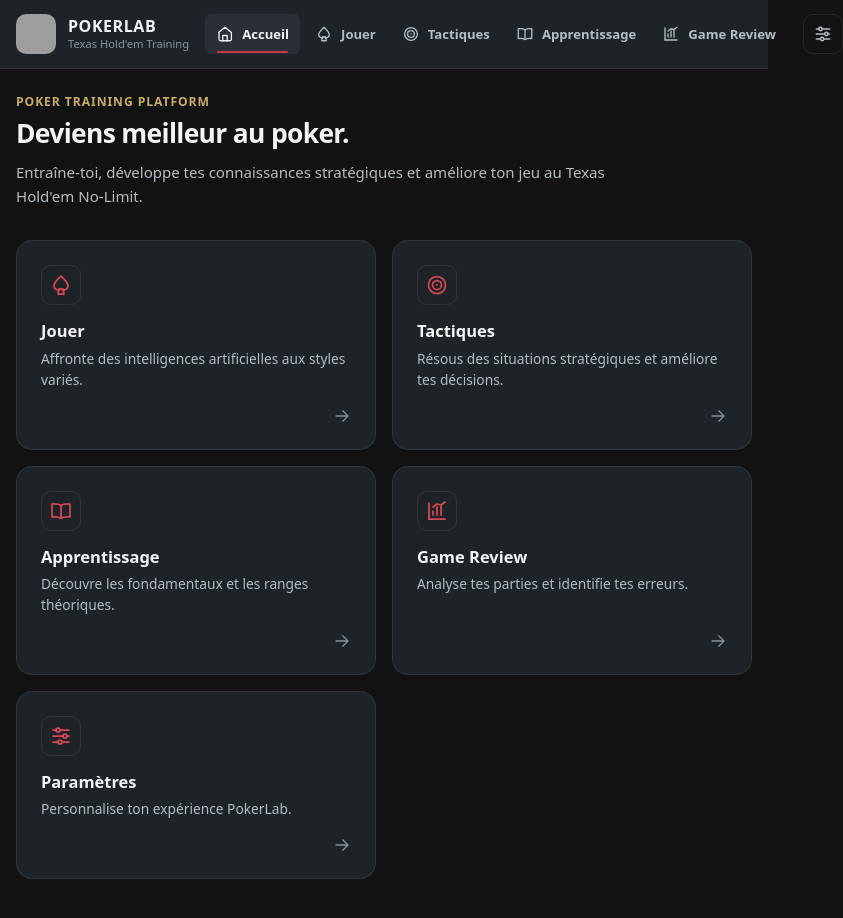
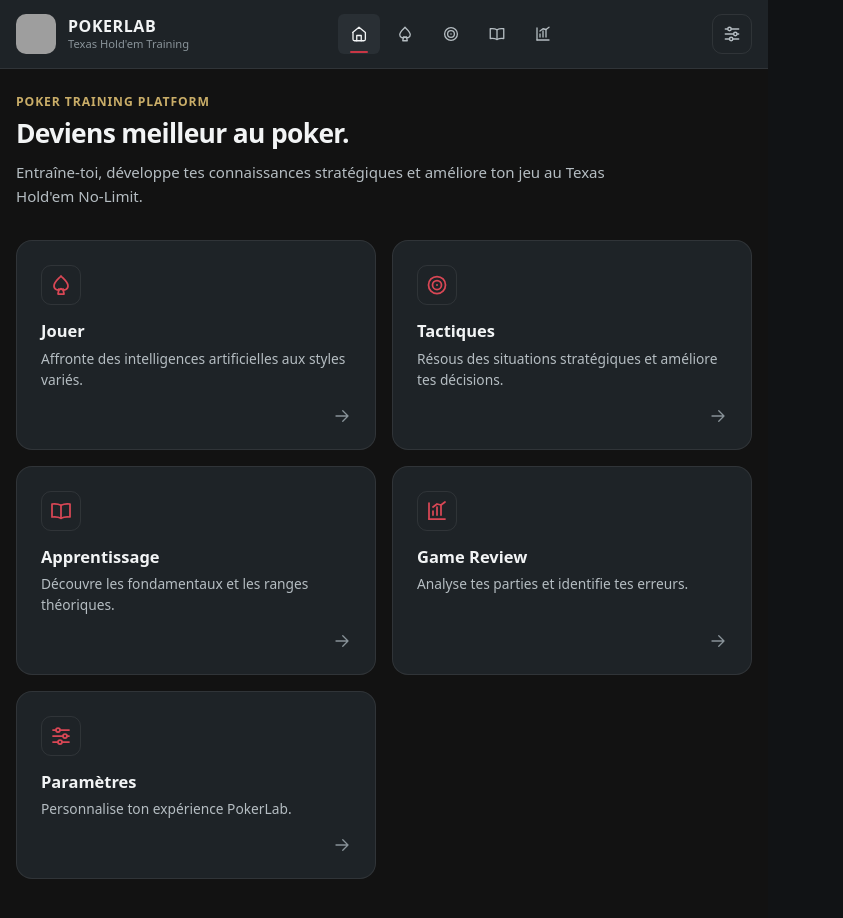
Before and after one commit to iantrn/poker_lab, a React (Vite) app in the folder frontend/: page /#home in a window 768 px wide. Shown: the top 918 px of the page, 843 px wide, since content can reach past the window. Built offline with nearby package versions, Linux system fonts and the light colour scheme; grey boxes are pictures that could not be loaded.

Commit message:
fix(ui): keep navigation compact and accessible at tablet widths

```diff
--- a/frontend/src/styles/design-system.css
+++ b/frontend/src/styles/design-system.css
@@ -238,6 +238,15 @@
   outline-offset: 3px;
 }
 
+/* Intermediate tablet widths keep every destination accessible without overflow. */
+@media (min-width: 768px) and (max-width: 1023px) {
+  #app .pl-nav-link {
+    width: 42px;
+    padding: 0;
+  }
+  #app .pl-nav-link span { display: none; }
+}
+
 #app .pl-mobile-nav {
   background: var(--pl-color-surface);
   border-top: 1px solid var(--pl-color-border);
--- a/frontend/src/ui/AppShell.tsx
+++ b/frontend/src/ui/AppShell.tsx
@@ -39,7 +39,8 @@ export function AppShell() {
         </a>
         <nav className="pl-desktop-nav hidden md:flex items-center" aria-label="Navigation principale">
           {DESKTOP_NAV.map(({ page, label, icon }) =>
-            <a key={page} href={"#" + page} data-page={page} className="pl-nav-link">
+            <a key={page} href={"#" + page} data-page={page} className="pl-nav-link"
+              aria-label={label} title={label}>
               <PokerLabIcon name={icon} size={18} /><span>{label}</span>
             </a>)}
         </nav>
```
Also changed, not shown: 1 other file (tests, documents, lock files or other folders).
